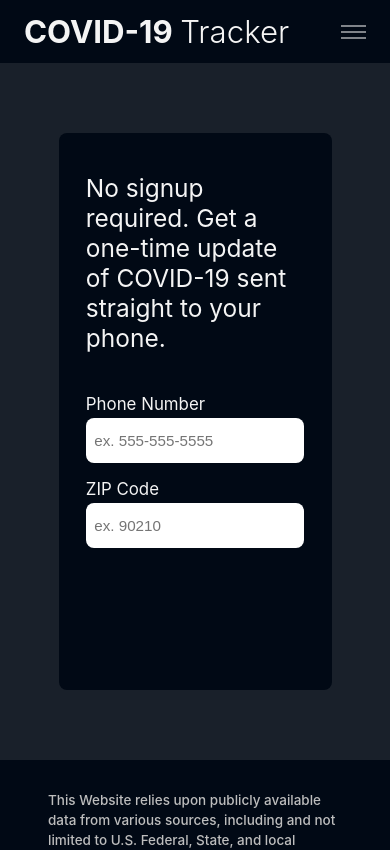
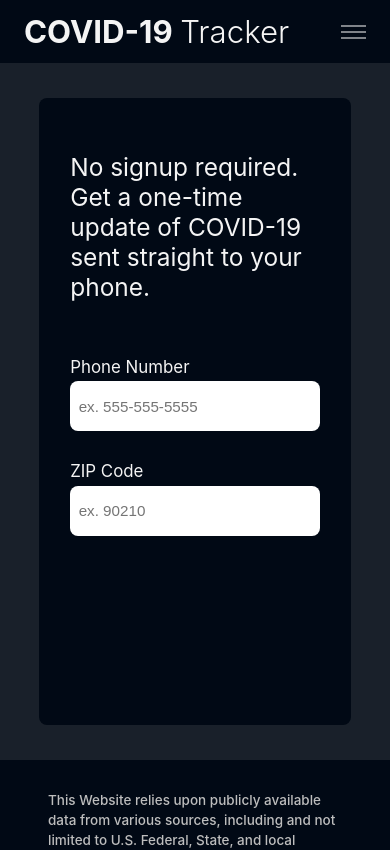
Before and after one commit to ncov19-us/ncov19-sms-bot-fontend, a React (Create React App) app: page / in a window 390 px wide. Shown: the top 850 px of the page. Built offline with nearby package versions, Linux system fonts and the light colour scheme; no server answers.

Commit message:
style: increase form size for mobile version of site

```diff
--- a/src/App.scss
+++ b/src/App.scss
@@ -106,7 +106,8 @@ $narrow-desktop:  64rem; // 64rem
       color: #f4f4f4;
 
       @media (max-width: $narrow-desktop) {
-        width: 70%;
+        width: 80%;
+        height: 90%;
       }
 
       form {
```
